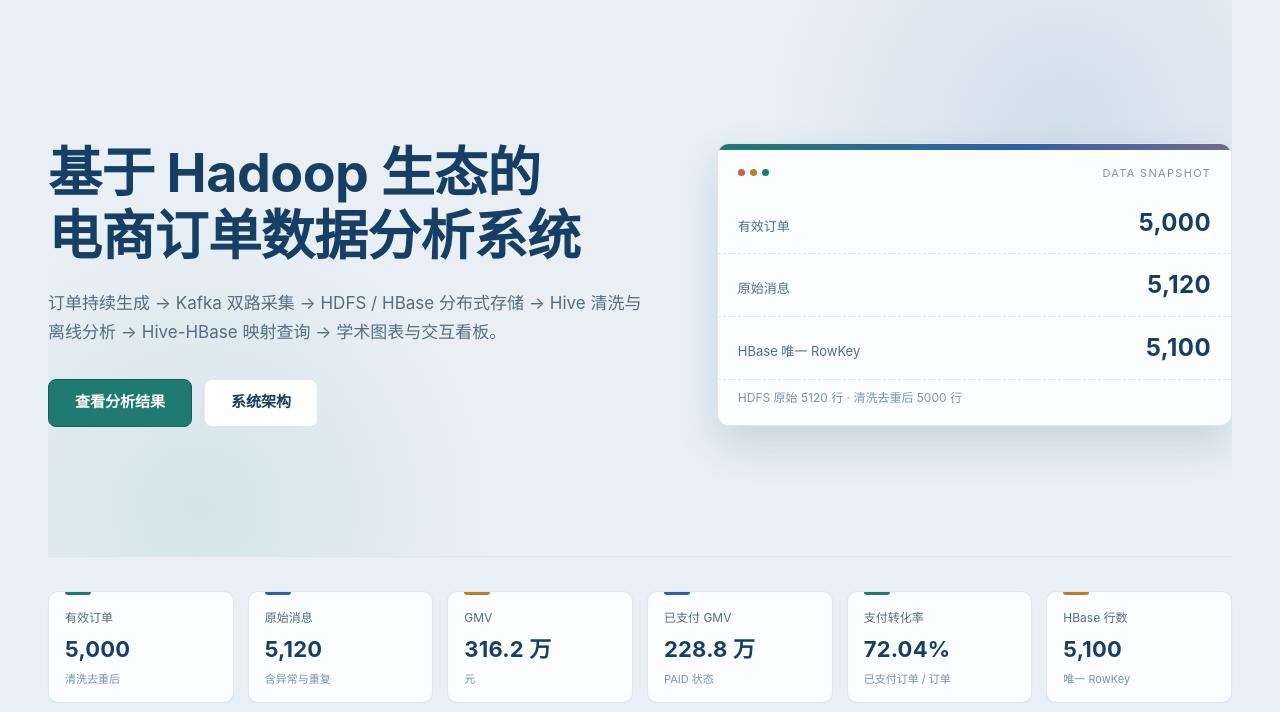
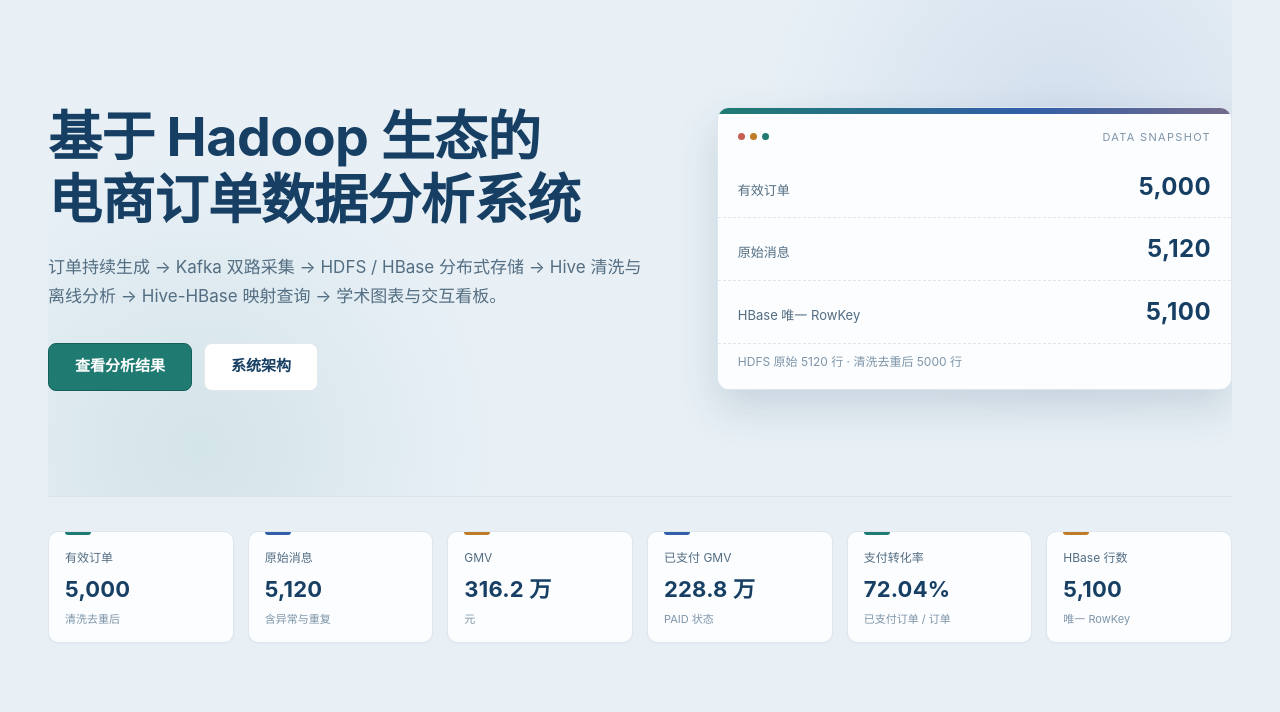
Before and after one commit to frank-tan-cod/ecommerce-order-dashboard, a plain HTML site: page index.html in a window 1280 px wide. Shown: the part 75-787 px from the top of the page. Drawn offline with Linux system fonts and the light colour scheme.

```diff
--- a/assets/style.css
+++ b/assets/style.css
@@ -148,12 +148,12 @@ main {
 /* ---------- Hero ---------- */
 .hero {
   position: relative;
-  min-height: 560px;
+  min-height: 500px;
   display: grid;
   grid-template-columns: minmax(0, 1.08fr) minmax(0, .92fr);
   align-items: center;
   gap: 64px;
-  padding: 72px 0 56px;
+  padding: 48px 0 44px;
   border-bottom: 1px solid var(--line-soft);
   overflow: hidden;
 }
```
